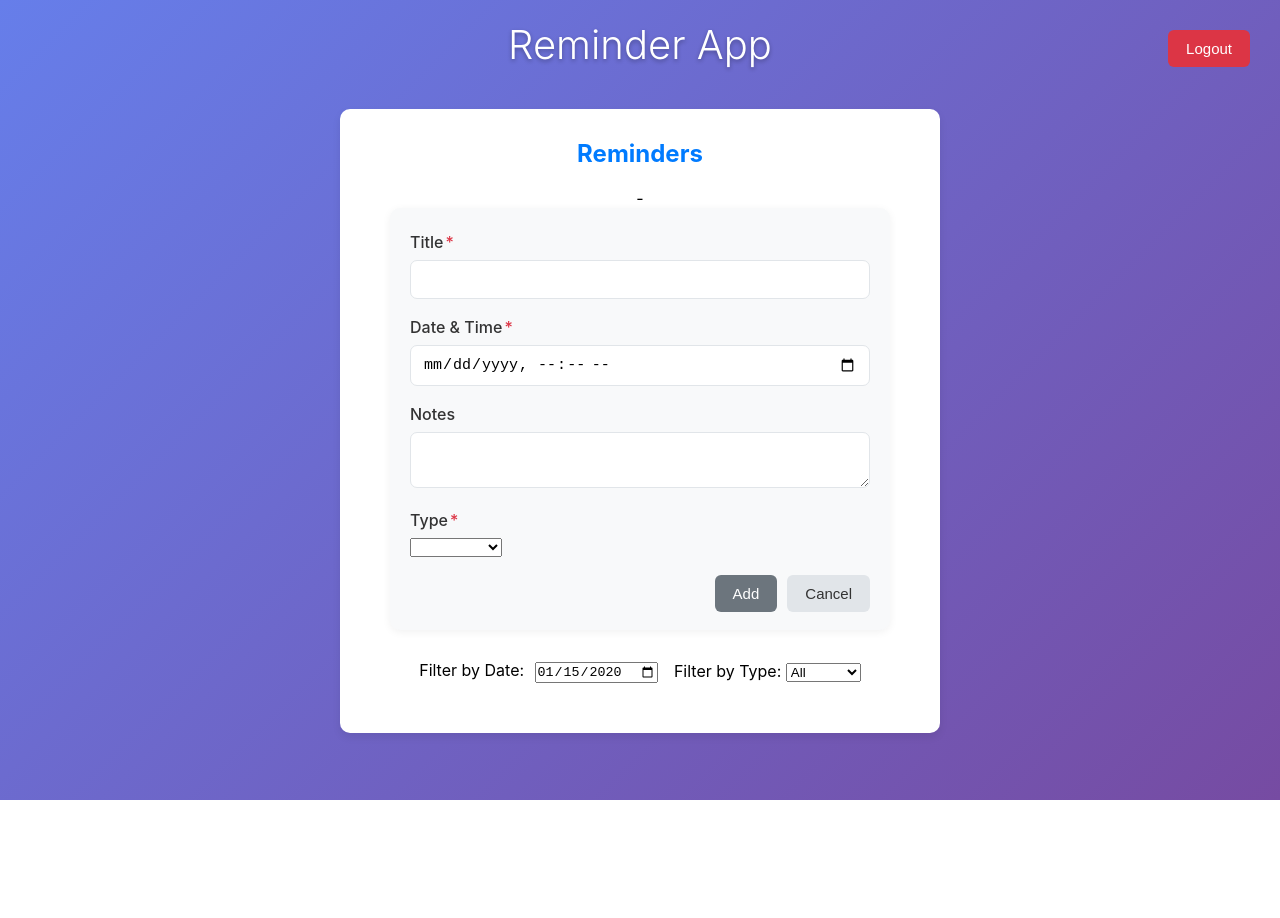
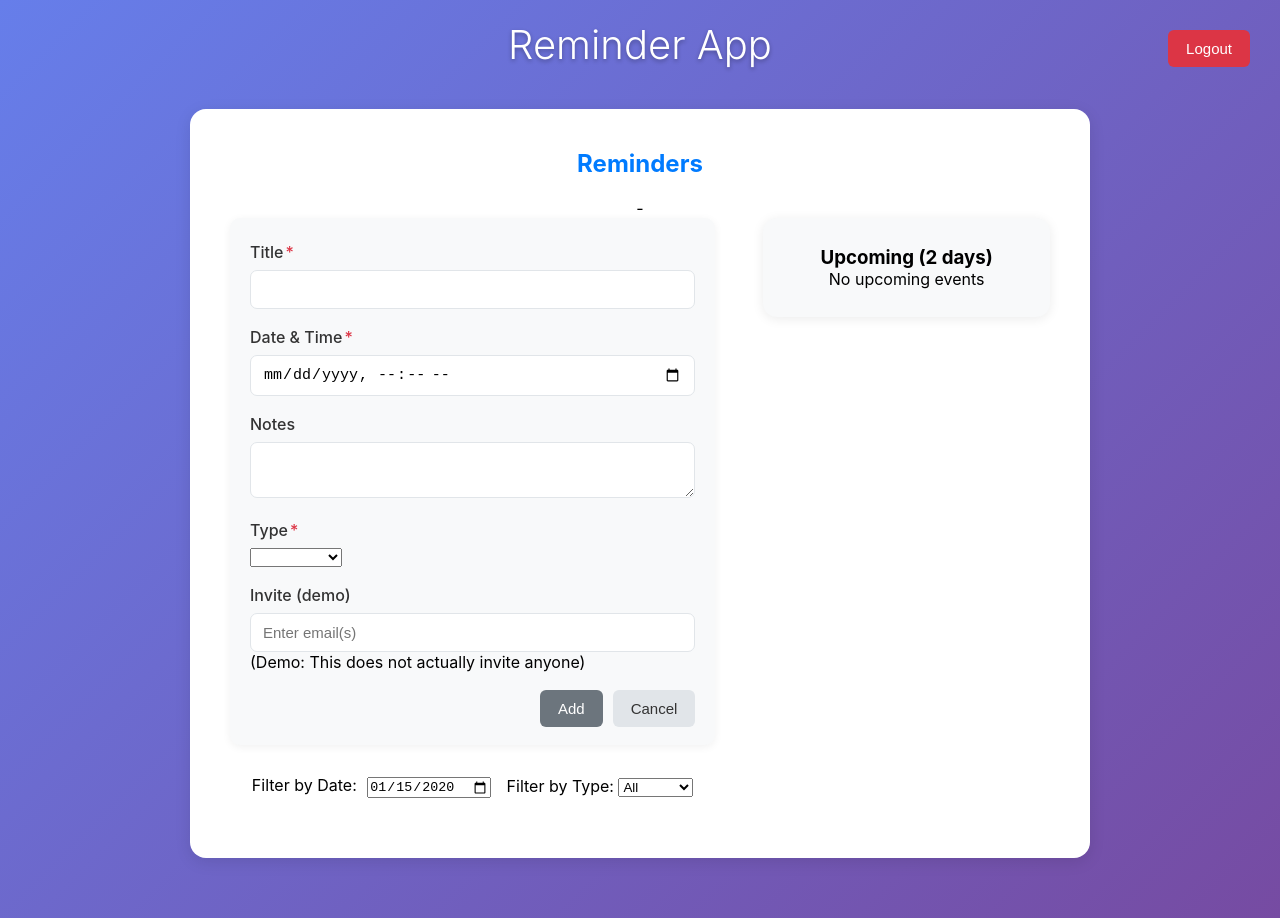
Before and after one commit to Sarit96/ReminderApp, an Angular app: page /home in a window 1280 px wide. Both pictures are taken after typing "2020-01-15" into the empty fields and a click on the button "+ Add Reminder". Before the commit the page ends 800 px from the top, so only its background shows below. Built offline with nearby package versions, Linux system fonts and the light colour scheme.

Commit message:
enhanced home component with upcoming reminders feature, including invite functionality and improved layout

```diff
--- a/src/app/home/home.css
+++ b/src/app/home/home.css
@@ -1,10 +1,10 @@
 .home-container {
-  max-width: 600px;
+  max-width: 900px;
   margin: 40px auto;
-  padding: 30px;
+  padding: 40px;
   background: #fff;
-  border-radius: 10px;
-  box-shadow: 0 4px 8px rgba(0,0,0,0.08);
+  border-radius: 16px;
+  box-shadow: 0 4px 16px rgba(0,0,0,0.10);
   text-align: center;
 }
 
@@ -236,3 +236,24 @@
 .confirm-btn:hover {
   background: #b52a37;
 }
+
+.main-content-wrapper {
+  display: flex;
+  gap: 48px;
+  align-items: flex-start;
+}
+
+.main-content {
+  flex: 2;
+  min-width: 350px;
+}
+
+.upcoming-panel {
+  flex: 1;
+  background: #f8f9fa;
+  border-radius: 14px;
+  padding: 28px 22px;
+  box-shadow: 0 2px 12px rgba(0,0,0,0.08);
+  min-width: 260px;
+  max-width: 350px;
+}
--- a/src/app/home/home.html
+++ b/src/app/home/home.html
@@ -6,6 +6,27 @@
     + Add Reminder
   </button>
 
+  <div class="main-content-wrapper">
+    <div class="main-content">
+      <ng-container *ngTemplateOutlet="mainReminders"></ng-container>
+    </div>
+    <div class="upcoming-panel">
+      <h3>Upcoming (2 days)</h3>
+      <div *ngIf="upcomingReminders.length > 0; else noUpcoming">
+        <div class="upcoming-item" *ngFor="let reminder of upcomingReminders">
+          <div class="upcoming-title">{{ reminder.title }}</div>
+          <div class="upcoming-datetime">{{ reminder.datetime | date:'medium' }}</div>
+          <div class="upcoming-notes" *ngIf="reminder.notes">{{ reminder.notes }}</div>
+        </div>
+      </div>
+      <ng-template #noUpcoming>
+        <div class="no-upcoming">No upcoming events</div>
+      </ng-template>
+    </div>
+  </div>
+</div>
+
+<ng-template #mainReminders>
   <div class="reminder-form-container" *ngIf="showForm">
     <form [formGroup]="form" (ngSubmit)="onSubmit()" class="reminder-form">
       <div class="form-group">
@@ -43,6 +64,11 @@
           <option value="">Select Type</option>
           <option *ngFor="let type of reminderTypes" [value]="type">{{ type }}</option>
         </select>
+      </div>
+      <div class="form-group">
+        <label for="invite">Invite (demo)</label>
+        <input id="invite" type="text" formControlName="invite" placeholder="Enter email(s)" />
+        <div class="form-hint">(Demo: This does not actually invite anyone)</div>
       </div>
       <div class="form-actions">
         <button type="submit" [disabled]="form.invalid" class="submit-btn">
@@ -82,6 +108,9 @@
         <div class="reminder-notes" *ngIf="reminder.notes">
           {{ reminder.notes }}
         </div>
+        <div class="reminder-invite" *ngIf="reminder.invite">
+          <strong>Invited:</strong> {{ reminder.invite }}
+        </div>
       </div>
       <button class="edit-btn" (click)="editReminder(i)">Edit</button>
       <button class="delete-btn" (click)="confirmDelete(i)">Delete</button>
@@ -98,4 +127,17 @@
       <button class="cancel-btn" (click)="cancelDelete()">No</button>
     </div>
   </div>
-</div>
+
+  <!-- Upcoming Reminder Popup -->
+  <div class="confirm-dialog" *ngIf="upcomingPopup.show">
+    <div class="confirm-content">
+      <h3>Upcoming Reminder!</h3>
+      <div *ngIf="upcomingPopup.reminder">
+        <div><strong>Title:</strong> {{ upcomingPopup.reminder.title }}</div>
+        <div><strong>Date & Time:</strong> {{ upcomingPopup.reminder.datetime | date:'medium' }}</div>
+        <div *ngIf="upcomingPopup.reminder.notes"><strong>Notes:</strong> {{ upcomingPopup.reminder.notes }}</div>
+      </div>
+      <button class="submit-btn" (click)="closeUpcomingPopup()">Dismiss</button>
+    </div>
+  </div>
+</ng-template>
--- a/src/app/home/home.ts
+++ b/src/app/home/home.ts
@@ -28,11 +28,26 @@ export class Home {
   filterType: string = '';
   reminderTypes: string[] = ['Work', 'Personal', 'Other'];
 
+  // Popup state for upcoming reminders
+  upcomingPopup: { show: boolean; reminder: any } = { show: false, reminder: null };
+  shownPopupIds: Set<string> = new Set();
+  intervalId: any;
+
   get filteredReminders() {
     return this.reminders.filter(reminder => {
       const matchesDate = this.filterDate ? reminder.datetime.startsWith(this.filterDate) : true;
       const matchesType = this.filterType ? reminder.type === this.filterType : true;
       return matchesDate && matchesType;
+    });
+  }
+
+  get upcomingReminders() {
+    const now = new Date();
+    const twoDaysLater = new Date(now.getTime() + 2 * 24 * 60 * 60 * 1000);
+    return this.reminders.filter(reminder => {
+      if (!reminder.datetime) return false;
+      const reminderTime = new Date(reminder.datetime);
+      return reminderTime > now && reminderTime <= twoDaysLater;
     });
   }
 
@@ -46,8 +61,38 @@ export class Home {
       datetime: ['', Validators.required],
       type: ['', Validators.required],
       notes: [''],
+      invite: [''],
     });
     this.loadReminders();
+    this.startUpcomingReminderCheck();
+  }
+
+  ngOnDestroy() {
+    if (this.intervalId) {
+      clearInterval(this.intervalId);
+    }
+  }
+
+  startUpcomingReminderCheck() {
+    this.intervalId = setInterval(() => {
+      const now = new Date();
+      for (const reminder of this.reminders) {
+        if (!reminder.datetime) continue;
+        const reminderTime = new Date(reminder.datetime);
+        const diff = (reminderTime.getTime() - now.getTime()) / 60000; // minutes
+        // Use title+datetime as a unique id for session
+        const popupId = reminder.title + reminder.datetime;
+        if (diff > 0 && diff <= 5 && !this.shownPopupIds.has(popupId)) {
+          this.upcomingPopup = { show: true, reminder };
+          this.shownPopupIds.add(popupId);
+          break;
+        }
+      }
+    }, 60000); // check every minute
+  }
+
+  closeUpcomingPopup() {
+    this.upcomingPopup = { show: false, reminder: null };
   }
 
   logout() {
@@ -74,6 +119,7 @@ export class Home {
         datetime: reminder.datetime,
         type: reminder.type || '',
         notes: reminder.notes || '',
+        invite: reminder.invite || '',
       });
     } else {
       this.form.reset();
```
